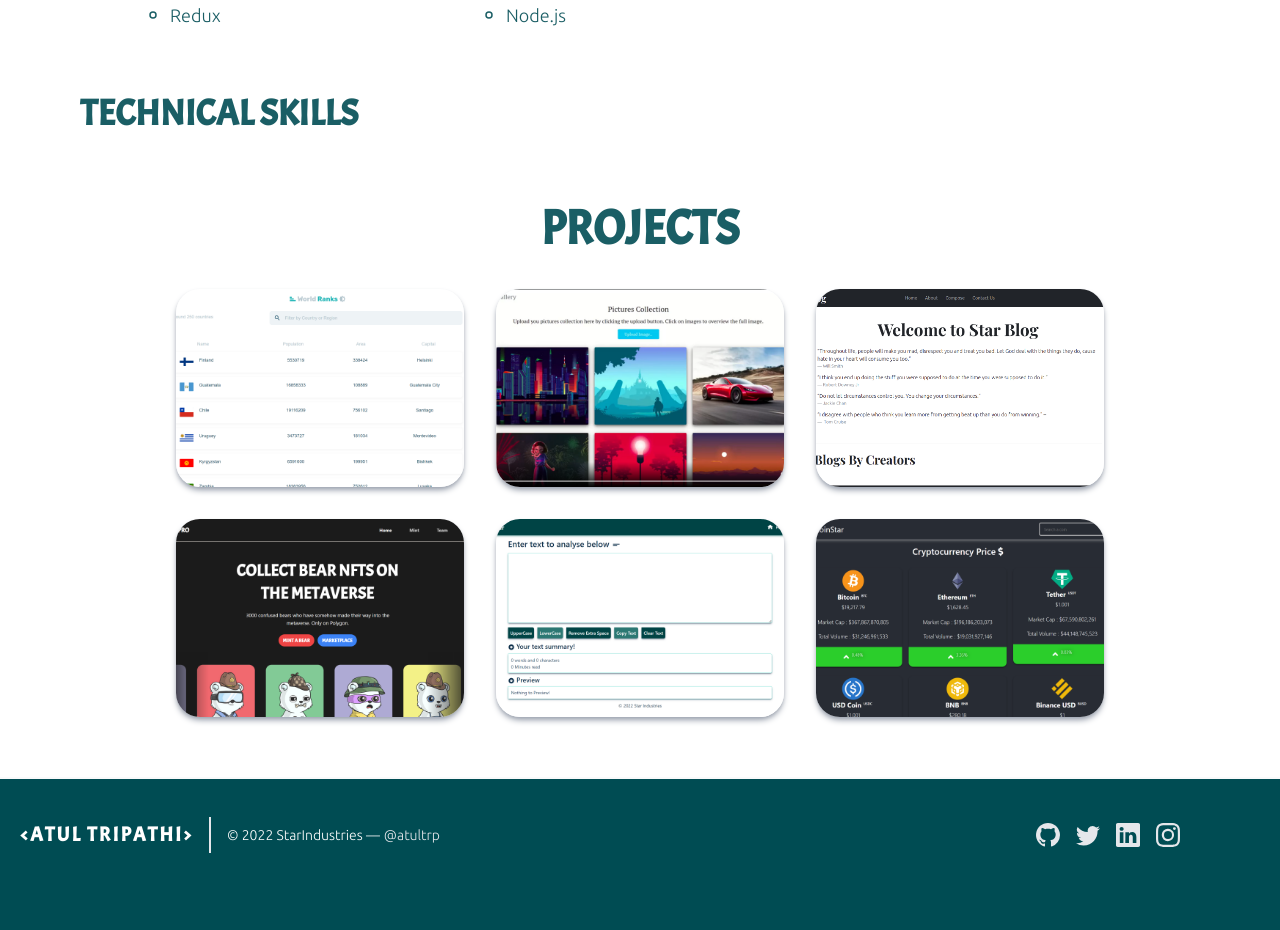
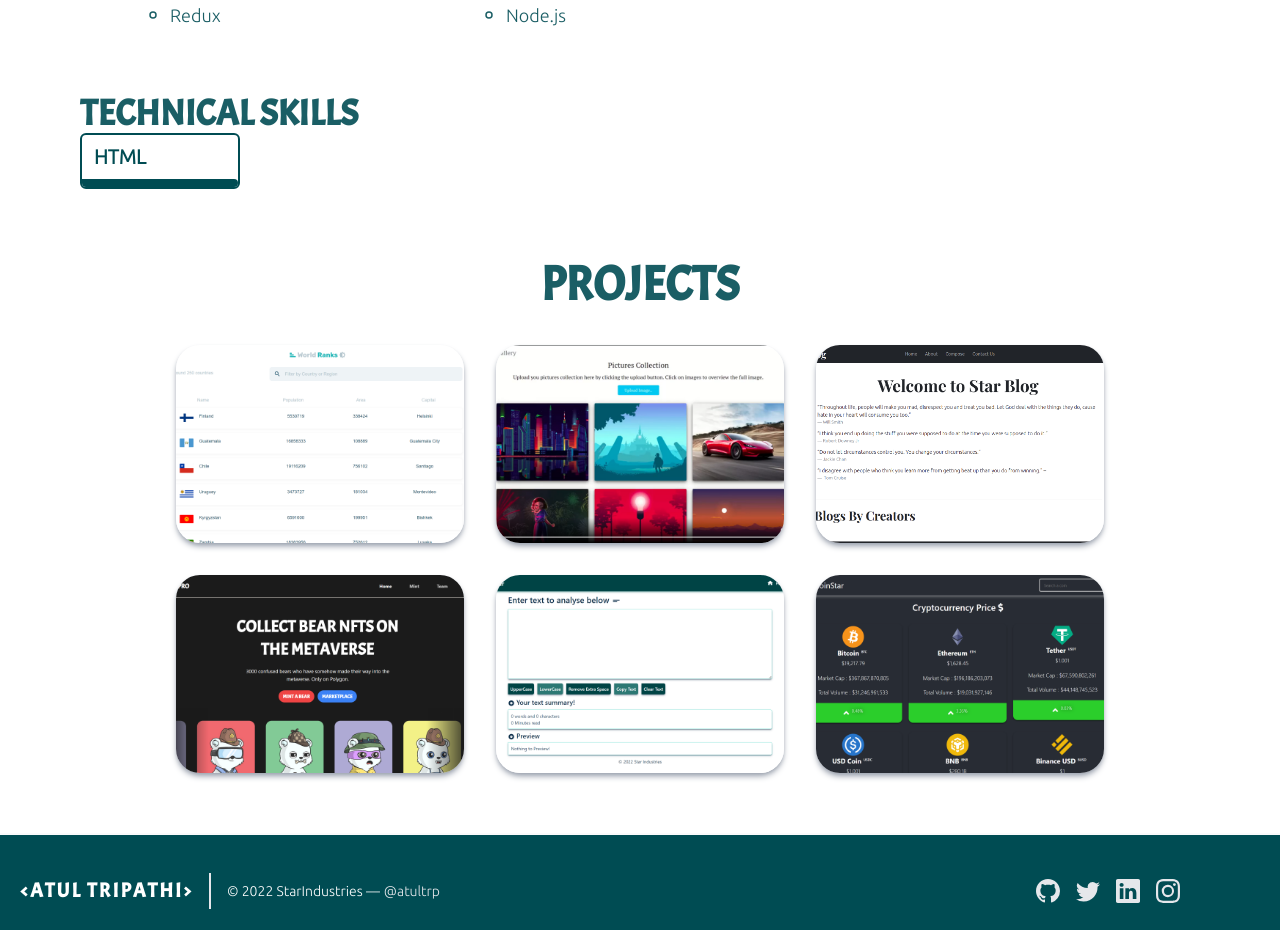
Before and after one commit to atultrp/atultrp-pro, a Next.js app: page / in a window 1280 px wide. Shown: the part 1201-2131 px from the top of the page. Before the commit the page ends 2092 px from the top, so only its background shows below. Built offline with nearby package versions, Linux system fonts and the light colour scheme.

Commit message:
skillcard

```diff
--- a/src/components/About.js
+++ b/src/components/About.js
@@ -1,6 +1,7 @@
 import React from 'react'
 import { BsGithub, BsTwitter, BsLinkedin, BsInstagram } from 'react-icons/bs';
 import { TbPoint } from 'react-icons/tb';
+import SkillCard from './SkillCard';
 
 const About = () => {
   return (
@@ -60,7 +61,12 @@ const About = () => {
       {/* Skill set */}
 
       <h2 className="custom-font text-3xl sm:text-4xl uppercase font-semibold pt-16">Technical Skills</h2>
-
+      <div>
+        <SkillCard
+          title="HTML"
+          skillPerc="70%"
+        />
+      </div>
     </div>
   )
 }
--- /dev/null
+++ b/src/components/SkillCard.js
@@ -0,0 +1,19 @@
+import React, { useState } from 'react'
+
+const SkillCard = ({ title, skillPerc }) => {
+
+  const [progressClass, setProgressClass] = useState(false)
+
+  return (
+    <div className="w-40 text-[#004c53] border-2 border-[#004c53] hover:bg-[#004c53] hover:text-white rounded-md dark:border-white dark:text-white" onMouseEnter={() => setProgressClass(true)} onMouseLeave={() => setProgressClass(false)}>
+      <div className=" rounded-t-md px-3 py-2 font-bold text-xl ">
+        {title}
+      </div>
+      <div class={`rounded-b-md rounded-r-md ${progressClass ? "bg-white" : "bg-[#004c53]"} h-2 dark:bg-white`} style={{ width: { skillPerc } }}></div>
+      {/* <div class="w-40 bg-gray-200 rounded-full h-2.5 mb-4 dark:bg-gray-700">
+      </div> */}
+    </div>
+  )
+}
+
+export default SkillCard
```
